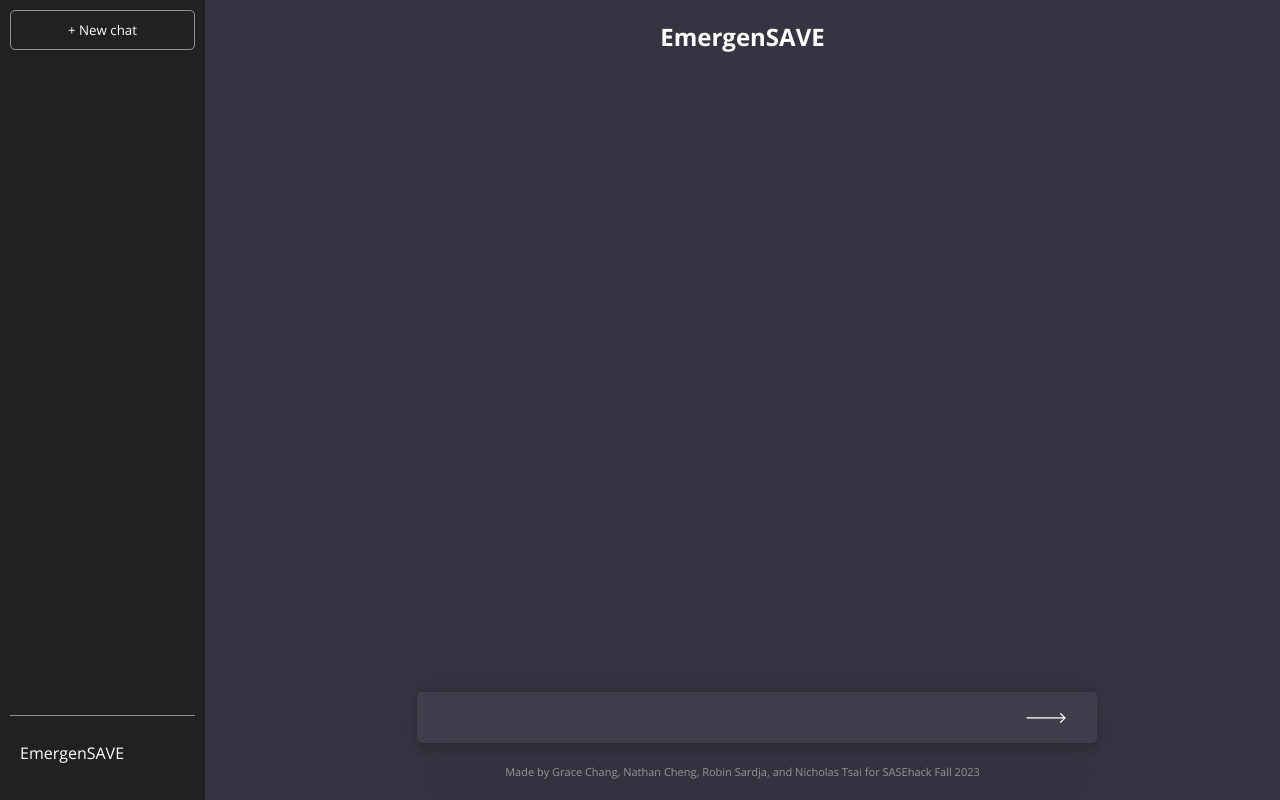
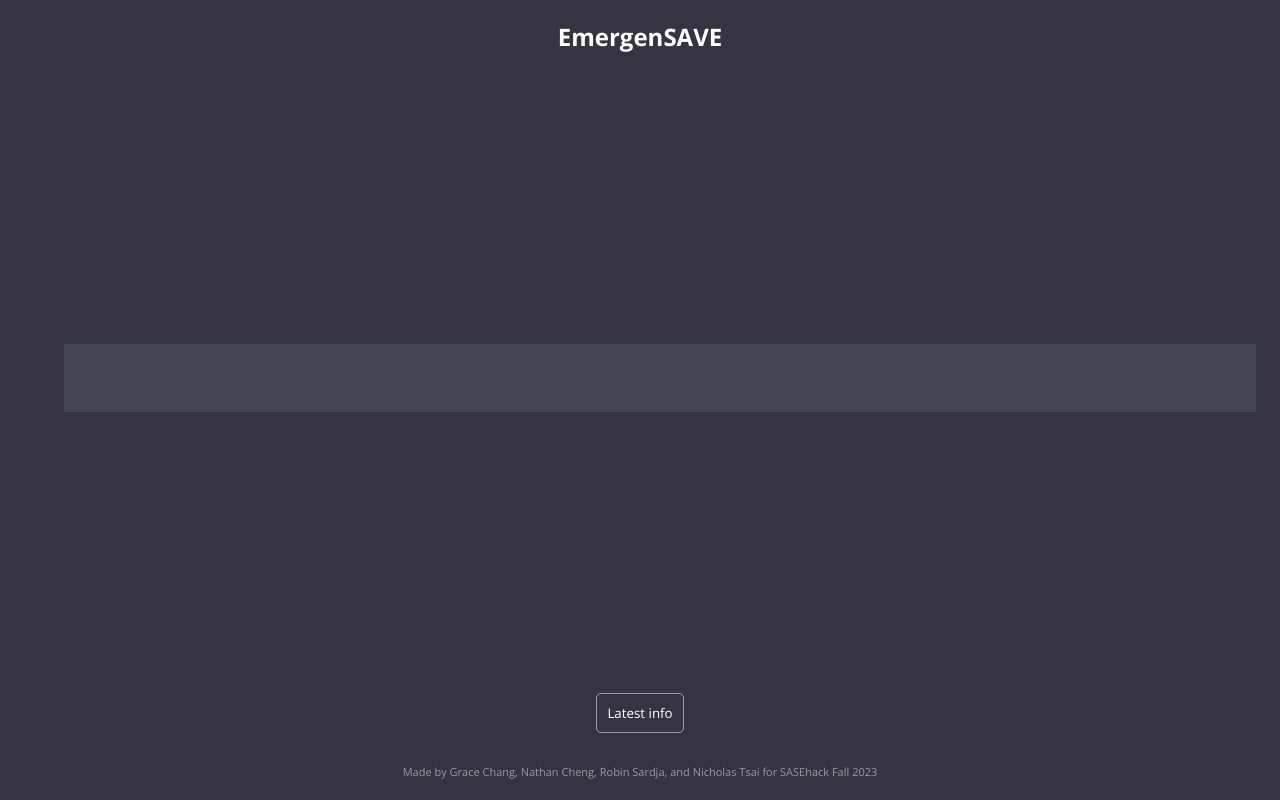
Before and after one commit to RobinSardja/DisasterMapAI, a React (Create React App) app: page / in a window 1280 px wide. Built offline with nearby package versions, Linux system fonts and the light colour scheme.

Commit message:
Repurposed chatbot as an instant disaster update generator.

```diff
--- a/server.js
+++ b/server.js
@@ -19,7 +19,7 @@ app.post('/completions', async (req, res) => {
             model: "gpt-3.5-turbo",
             messages: [{
                 role: "user",
-                content: req.body.message,
+                content: `Summarize the latest info about ${req.body.disaster} in ${req.body.county}, ${req.body.state} in 50 words or less`,
             }],
             max_tokens: 100,
         })
--- a/src/App.js
+++ b/src/App.js
@@ -2,28 +2,24 @@ import { useState, useEffect } from 'react'
 
 const App = () => {
 
-  const [ value, setValue ] = useState(null)
-  const [ message, setMessage ] = useState(null)
+  const [ value, setValue ] = useState("")
+  const [ message, setMessage ] = useState("")
+
   const [ previousChats, setPreviousChats ] = useState([])
-  const [ currentTitle, setCurrentTitle ] = useState(null)
 
-  const createNewChat = () => {
-    setMessage(null)
-    setValue("")
-    setCurrentTitle(null)
-  }
+  const [ currentTitle, setCurrentTitle ] = useState("")
 
-  const handleClick = (uniqueTitle) => {
-    setCurrentTitle(uniqueTitle)
-    setMessage(null)
-    setValue("")
-  }
+  const [ disaster, setDisaster ] = useState("Hurricane Idalia")
+  const [ county, setCounty ] = useState("Hillsborough County")
+  const [ state, setState ] = useState("FL")
 
   const getMessages = async () => {
     const options = {
       method: "POST",
       body: JSON.stringify({
-        message: value,
+        disaster: disaster,
+        county: county,
+        state: state,
       }),
       headers: {
         "Content-Type": "application/json"
@@ -40,17 +36,9 @@ const App = () => {
 
   useEffect(() => {
     console.log(currentTitle, value, message)
-    if( !currentTitle && value && message ) {
     setCurrentTitle(value)
-    }
-    if( currentTitle && value && message ) {
     setPreviousChats(prevChats => (
-        [...prevChats,
-          {
-            title: currentTitle,
-            role: "user",
-            content: value,
-          },
+      [ // ...prevChats,
         {
           title: currentTitle,
           role: message.role,
@@ -58,7 +46,6 @@ const App = () => {
         },
       ]
     ))
-    }
   }, [message, currentTitle])
 
   console.log(previousChats)
@@ -69,27 +56,16 @@ const App = () => {
 
   return (
     <div className="App">
-      <section className="side-bar">
-        <button onClick={createNewChat}>+ New chat</button>
-        <ul className="history">
-          {uniqueTitles?.map((uniqueTitle, index) => <li key={index} onClick={() => handleClick(uniqueTitle)}>{uniqueTitle}</li>)}
-        </ul>
-        <nav>
-          <p>EmergenSAVE</p>
-        </nav>
-      </section>
       <section className="main">
-        {!currentTitle && <h1>EmergenSAVE</h1>}
+        <h1>EmergenSAVE</h1>
         <ul className="feed">
           {currentChat.map(( chatMessage, index ) => <li key={index}>
-            <p className="role">{chatMessage.role}</p>
             <p>{chatMessage.content}</p>
           </li>)}
         </ul>
         <div className="bottom-section">
           <div className="input-container">
-            <input value={value} onChange={(e) => setValue(e.target.value)}/>
-            <div id="submit" onClick={getMessages}>🡒</div>
+            <button id="submit" onClick={getMessages}>Latest info</button>
           </div>
           <p className="info">
             Made by Grace Chang, Nathan Cheng, Robin Sardja, and Nicholas Tsai for SASEhack Fall 2023
--- a/src/index.css
+++ b/src/index.css
@@ -22,14 +22,6 @@ body {
   display: flex;
   flex-direction: column;
   justify-content: space-between;
-}
-
-button {
-  border: solid 0.5px rgba(255, 255, 255, 0.5);
-  background-color: transparent;
-  border-radius: 5px;
-  padding: 10px;
-  margin: 10px;
 }
 
 nav {
@@ -74,40 +66,17 @@ nav {
   align-items: center;
 }
 
-.input-container {
-  position: relative;
-  width: 100%;
-  max-width: 650px;
-}
-
-input {
-  width: 100%;
-  border: none;
-  font-size: 20px;
-  background-color: rgba(255, 255, 255, 0.05);
-  padding: 12px 15px;
+#submit {
+  cursor: pointer;
+  border: solid 0.5px rgba(255, 255, 255, 0.5);
+  background-color: transparent;
   border-radius: 5px;
-  box-shadow: rgba(0, 0, 0, 0.05) 0 54px 55px,
-    rgba(0, 0, 0, 0.05) 0 -12px 30px,
-    rgba(0, 0, 0, 0.05) 0 4px 6px,
-    rgba(0, 0, 0, 0.05) 0 12px 3px,
-    rgba(0, 0, 0, 0.05) 0 -3px 5px;
-}
-
-input:focus {
-  outline: none;
-}
-
-#submit {
-  position: absolute;
-  bottom: 15px;
-  right: 0;
-  cursor: pointer;
+  padding: 10px;
+  margin: 10px;
 }
 
 .feed {
-  overflow: scroll;
-  width: 100%;
+  width: 90%;
   padding: 0;
 }
 
```
Lines whose indentation alone changed are shown as unchanged.
